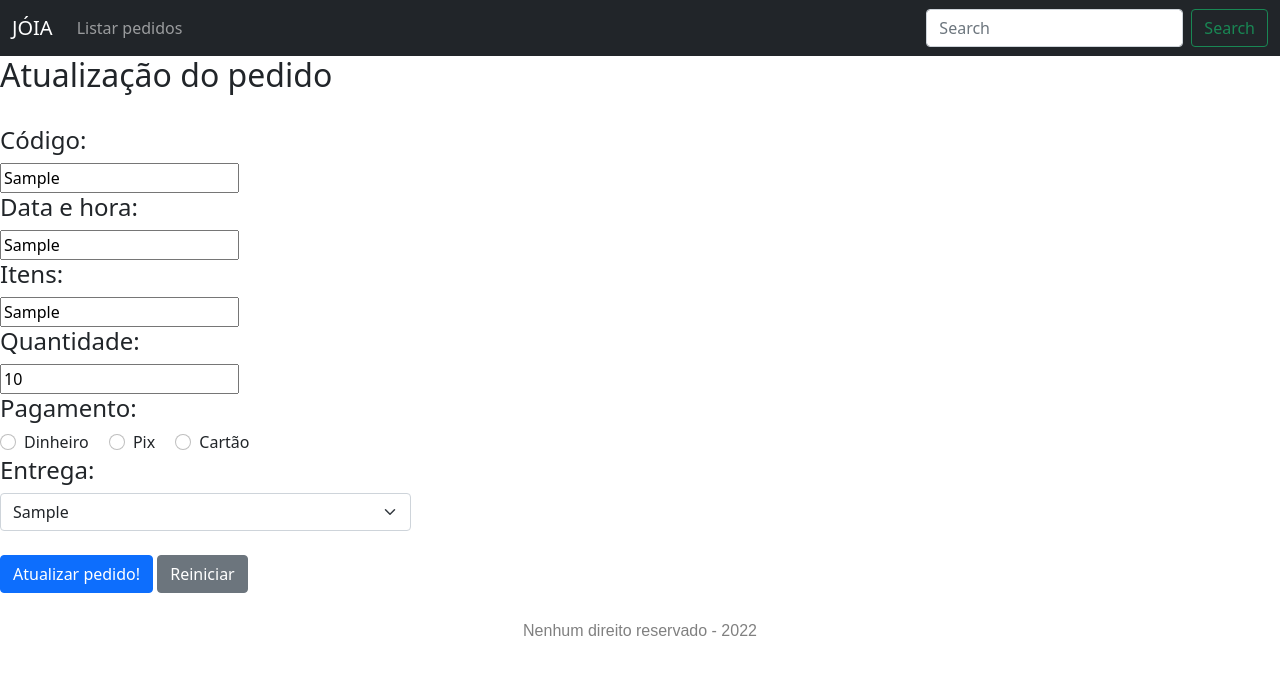
After one commit to teacherlittletooth/web2ta, a PHP site: the page made by public/atualiza.php in a window 1280 px wide. The commit adds this page. Shown: the top 675 px of the page. Run offline with PHP 8.4, Linux system fonts and the light colour scheme; tables that the repository leaves empty or names only in its code hold one stand-in row (values such as "Sample post").

Commit message:
Página de atualização de pedido

```diff
--- /dev/null
+++ b/public/atualiza.php
@@ -0,0 +1,67 @@
+<?php
+
+use Database\Database;
+
+require_once "../src/views/header_nav.php";
+require_once "../src/model/Database.php";
+
+if( isset($_GET['cod']) ) {
+    $cod = $_GET['cod'];
+} else {
+    header('location: ../public/lista.php');
+}
+
+$db = new Database();
+
+$resultDb = $db->select(
+    "SELECT * FROM pedidos WHERE cod = $cod;"
+);
+
+//var_dump($resultDb);
+?>
+
+<form method="post" action="../src/banco/atualiza_pedido.php" >
+    <h2>Atualização do pedido</h2>
+    <br>
+    <h4>Código:</h4>
+    <input type="text" name="cod" value="<?= $resultDb[0]->cod ?>" readonly/>
+    <h4>Data e hora:</h4>
+    <input type="text" name="data_hora" value="<?= $resultDb[0]->data_hora ?>" readonly/>
+    <h4>Itens:</h4>
+    <input type="text" name="itens" value="<?= $resultDb[0]->itens ?>" />
+    <h4>Quantidade:</h4>
+    <input type="number" name="quant" value="<?= $resultDb[0]->quant ?>" min="1" />
+
+    <h4>Pagamento:</h4>
+    <div class="form-check form-check-inline">
+        <input type="radio" class="form-check-input" name="pgto" value="Dinheiro" <?= ($resultDb[0]->pag == 'Dinheiro') ? 'checked' : '' ?> /> Dinheiro
+    </div>
+    <div class="form-check form-check-inline">
+        <input type="radio" class="form-check-input" name="pgto" value="Pix" <?= ($resultDb[0]->pag == 'Pix') ? 'checked' : '' ?> /> Pix
+    </div>
+    <div class="form-check form-check-inline">
+        <input type="radio" class="form-check-input" name="pgto" value="Cartão" <?= ($resultDb[0]->pag == 'Cartão') ? 'checked' : '' ?> /> Cartão
+    </div>
+
+    <h4>Entrega:</h4>
+    <div class="row">
+        <div class="col-lg-4 col-sm-6">
+            <select name="entrega" class="form-select" required>
+                <option value="<?= $resultDb[0]->local ?>"> <?= $resultDb[0]->local ?> </option>
+                <option value="Alvorada">Alvorada</option>
+                <option value="Viamão">Viamão</option>
+                <option value="Porto Alegre">Porto Alegre</option>
+                <option value="Canoas">Canoas</option>
+                <option value="Gravataí">Gravataí</option>
+                <option value="Cachoeirinha">Cachoeirinha</option>
+            </select>
+        </div>
+    </div>
+
+    <br>
+    <input type="submit" value="Atualizar pedido!" class="btn btn-primary"/>
+    <input type="reset" value="Reiniciar" class="btn btn-secondary"/>
+
+</form>
+
+<?php require_once "../src/views/footer.php"; ?>
--- a/src/views/header_nav.php
+++ b/src/views/header_nav.php
@@ -12,33 +12,22 @@
 <nav class="navbar navbar-expand-lg navbar-dark bg-dark">
   <div class="container-fluid">
 
-    <a class="navbar-brand" href="#">Navbar</a>
+    <a class="navbar-brand" href="#">JÓIA</a>
+
     <button class="navbar-toggler" type="button" data-bs-toggle="collapse" data-bs-target="#navbarSupportedContent" aria-controls="navbarSupportedContent" aria-expanded="false" aria-label="Toggle navigation">
       <span class="navbar-toggler-icon"></span>
     </button>
+
     <div class="collapse navbar-collapse" id="navbarSupportedContent">
+
       <ul class="navbar-nav me-auto mb-2 mb-lg-0">
+
         <li class="nav-item">
-          <a class="nav-link active" aria-current="page" href="#">Home</a>
+          <a class="nav-link" href="../public/lista.php">Listar pedidos</a>
         </li>
-        <li class="nav-item">
-          <a class="nav-link" href="#">Link</a>
-        </li>
-        <li class="nav-item dropdown">
-          <a class="nav-link dropdown-toggle" href="#" id="navbarDropdown" role="button" data-bs-toggle="dropdown" aria-expanded="false">
-            Dropdown
-          </a>
-          <ul class="dropdown-menu" aria-labelledby="navbarDropdown">
-            <li><a class="dropdown-item" href="#">Action</a></li>
-            <li><a class="dropdown-item" href="#">Another action</a></li>
-            <li><hr class="dropdown-divider"></li>
-            <li><a class="dropdown-item" href="#">Something else here</a></li>
-          </ul>
-        </li>
-        <li class="nav-item">
-          <a class="nav-link disabled">Disabled</a>
-        </li>
+
       </ul>
+
       <form class="d-flex">
         <input class="form-control me-2" type="search" placeholder="Search" aria-label="Search">
         <button class="btn btn-outline-success" type="submit">Search</button>
```
Also changed, not shown: public/lista.php (added, +48 -0 lines).
